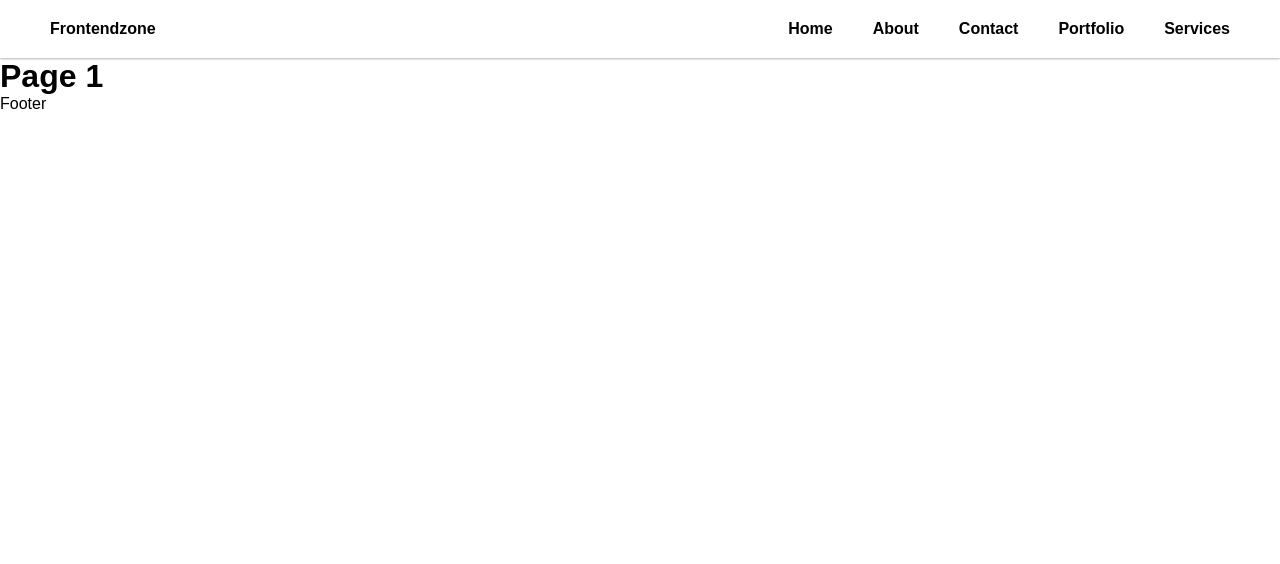
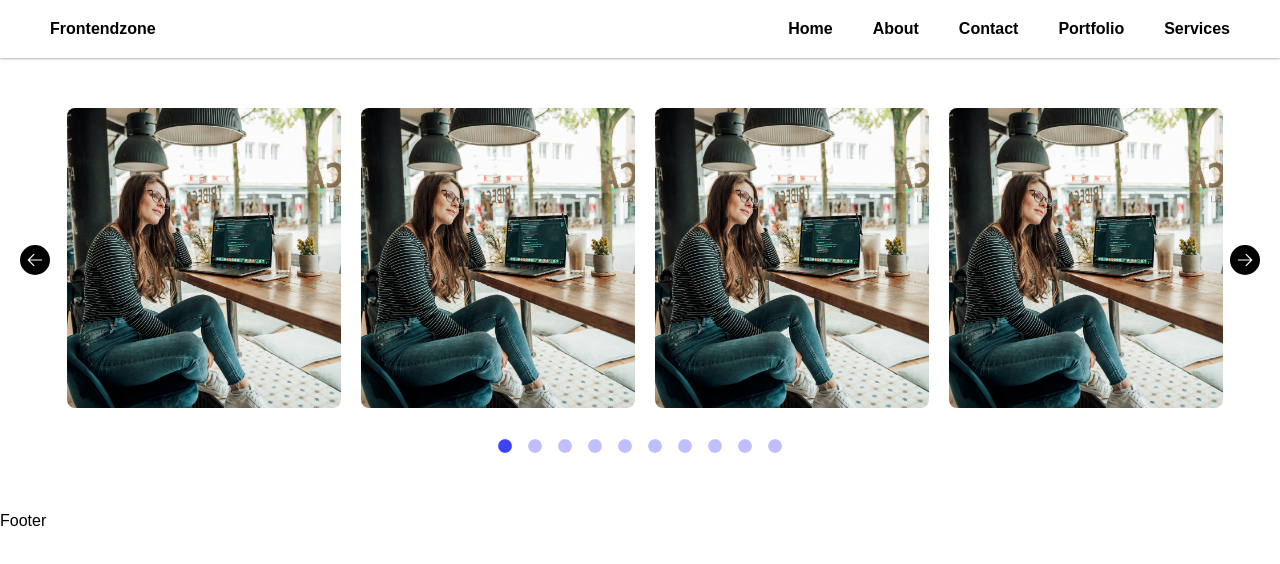
Before and after one commit to ashishyadavcs/next-js-tutorial, a Next.js app: page / in a window 1280 px wide. Shown: the top 564 px of the page. Built offline with nearby package versions, Linux system fonts and the light colour scheme.

Commit message:
react-slick

```diff
--- /dev/null
+++ b/components/Carousel.jsx
@@ -0,0 +1,152 @@
+import Image from "next/image";
+import React from "react";
+import Slider from "react-slick";
+import "slick-carousel/slick/slick.css";
+import "slick-carousel/slick/slick-theme.css";
+import styled from "styled-components";
+
+function Carousel() {
+    const NextArrow = (props) => (
+        <button {...props}>
+            <svg
+                xmlns="http://www.w3.org/2000/svg"
+                fill="none"
+                viewBox="0 0 24 24"
+                stroke-width="1.5"
+                stroke="currentColor"
+                class="size-6"
+            >
+                <path
+                    stroke-linecap="round"
+                    stroke-linejoin="round"
+                    d="M13.5 4.5 21 12m0 0-7.5 7.5M21 12H3"
+                />
+            </svg>
+        </button>
+    );
+    const PrevArrow = (props) => (
+        <button {...props}>
+            <svg
+                xmlns="http://www.w3.org/2000/svg"
+                fill="none"
+                viewBox="0 0 24 24"
+                stroke-width="1.5"
+                stroke="currentColor"
+                class="size-6"
+            >
+                <path
+                    stroke-linecap="round"
+                    stroke-linejoin="round"
+                    d="M10.5 19.5 3 12m0 0 7.5-7.5M3 12h18"
+                />
+            </svg>
+        </button>
+    );
+
+    var settings = {
+        dots: true,
+        infinite: true,
+        speed: 500,
+        slidesToShow: 4,
+        slidesToScroll: 1,
+        initialSlide: 0,
+        nextArrow: <NextArrow />,
+        prevArrow: <PrevArrow />,
+        responsive: [
+            {
+                breakpoint: 1024,
+                settings: {
+                    slidesToShow: 3,
+                    slidesToScroll: 3,
+                    infinite: true,
+                    dots: true,
+                },
+            },
+            {
+                breakpoint: 768,
+                settings: {
+                    slidesToShow: 3,
+                    slidesToScroll: 2,
+                    initialSlide: 2,
+                },
+            },
+            {
+                breakpoint: 480,
+                settings: {
+                    slidesToShow: 1,
+                    slidesToScroll: 1,
+                },
+            },
+        ],
+    };
+    return (
+        <StyledSlider className="slider-container">
+            <Slider {...settings}>
+                {[...Array(10)].map((el, i) => (
+                    <Image
+                        className="image"
+                        key={i}
+                        src={"/images/coder-girl.jpg"}
+                        height={300}
+                        width={150}
+                        alt="girl"
+                    />
+                ))}
+            </Slider>
+        </StyledSlider>
+    );
+}
+
+export default Carousel;
+const StyledSlider = styled.div`
+    margin: 50px 0 0;
+    overflow: hidden;
+    padding: 0 0 100px;
+    .slick-slider {
+        padding: 0 50px;
+    }
+    .slick-track {
+        display: flex;
+        gap: 20px;
+        .image {
+            border-radius: 8px;
+            object-fit: cover;
+        }
+    }
+    .slick-arrow {
+        z-index: 2;
+        background: #000;
+        border-radius: 50%;
+        height: 30px;
+        width: 30px;
+        &::before {
+            content: none;
+        }
+        svg {
+            stroke: #fff;
+            width: 18px;
+        }
+        &.slick-prev {
+            left: 20px;
+        }
+        &.slick-next {
+            right: 20px;
+        }
+    }
+    .slick-dots {
+        bottom: -45px;
+        left: 50%;
+        transform: translateX(-50%);
+        li {
+            @media screen and (max-width: 767px) {
+                margin: 0;
+            }
+            button {
+                &::before {
+                    font-size: 16px;
+                    color: blue;
+                }
+            }
+        }
+    }
+`;
--- a/package.json
+++ b/package.json
@@ -7,13 +7,15 @@
     "build": "next build",
     "start": "next start",
     "lint": "next lint",
-    "format:check":"prettier --check 'src/**/*{css,js,jsx}'",
-    "format:fix":"prettier --write 'src/**/*{css,js,jsx}'"
+    "format:check": "prettier --check 'src/**/*{css,js,jsx}'",
+    "format:fix": "prettier --write 'src/**/*{css,js,jsx}'"
   },
   "dependencies": {
     "next": "14.2.3",
     "react": "^18",
     "react-dom": "^18",
+    "react-slick": "^0.30.2",
+    "slick-carousel": "^1.8.1",
     "styled-components": "^6.1.13"
   },
   "devDependencies": {
--- a/src/pages/api/hello.js
+++ b/src/pages/api/hello.js
@@ -1,5 +1,5 @@
 // Next.js API route support: https://nextjs.org/docs/api-routes/introduction
 
 export default function handler(req, res) {
-  res.status(200).json({ name: "John Doe" });
+    res.status(200).json({ name: "John Doe" });
 }
--- a/src/pages/index.js
+++ b/src/pages/index.js
@@ -1,13 +1,13 @@
-import Head from "next/head";
-import Image from "next/image";
 import { Inter } from "next/font/google";
+import Carousel from "../../components/Carousel";
+
 
 const inter = Inter({ subsets: ["latin"] });
 
 export default function Home() {
     return (
         <>
-            <h1>Page 1</h1>
+          <Carousel/>
         </>
     );
 }
```
Also changed, not shown: src/pages/_app.js (+5 -5 lines), public/images/coder-girl.jpg (added), src/pages/_document.js (indentation only), 1 other file (tests, documents, lock files or other folders).
